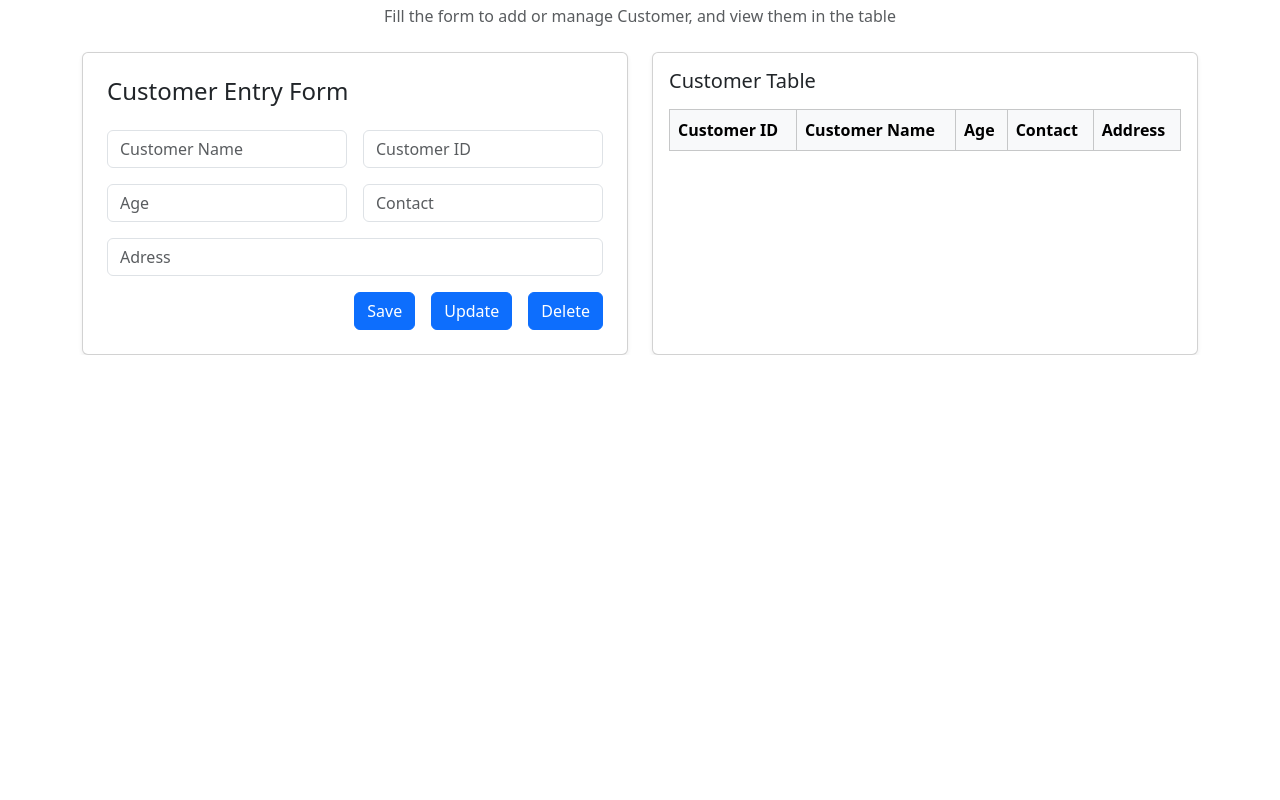
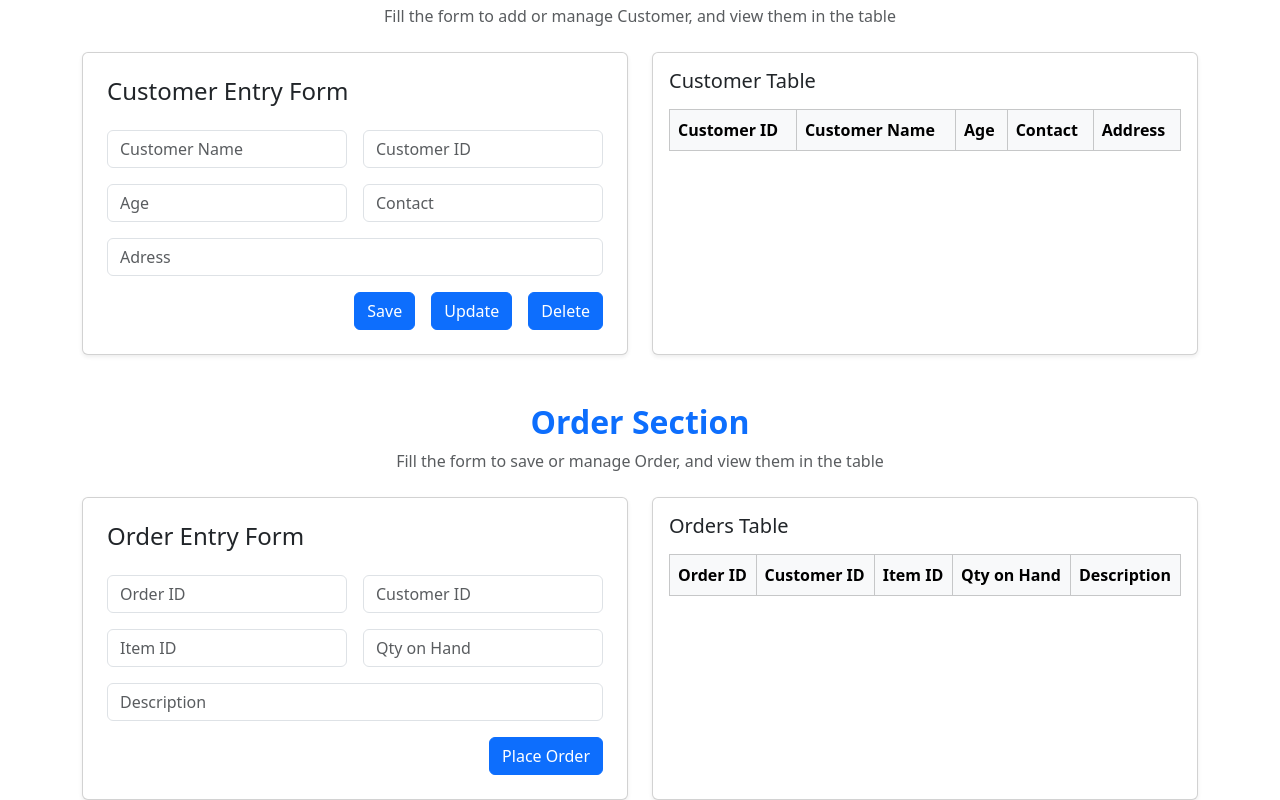
Before and after one commit to Sachinnn22/POS-system, a plain HTML site: page index.html in a window 1280 px wide. Shown: the part 772-1572 px from the top of the page. Before the commit the page ends 1127 px from the top, so only its background shows below. Drawn offline with nearby package versions, Linux system fonts and the light colour scheme.

Commit message:
update naviagte js

```diff
--- a/index.html
+++ b/index.html
@@ -172,59 +172,59 @@
         </div>
     </section>
 
-<!--    <section>-->
-<!--        <div class="container mt-5">-->
-<!--            <div class="mb-4 text-center">-->
-<!--                <h2 class="fw-bold text-primary">Order Section</h2>-->
-<!--                <p class="text-muted mb-0">Fill the form to save or manage Order, and view them in the table</p>-->
-<!--            </div>-->
+    <section id="order-content">
+        <div class="container mt-5">
+            <div class="mb-4 text-center">
+                <h2 class="fw-bold text-primary">Order Section</h2>
+                <p class="text-muted mb-0">Fill the form to save or manage Order, and view them in the table</p>
+            </div>
 
-<!--            <div class="row">-->
-<!--                <div class="col-lg-6 d-flex flex-wrap gap-3 justify-content-center">-->
-<!--                    <div class="card p-4 shadow-sm h-100 w-100">-->
-<!--                        <h4 class="mb-4">Order Entry Form</h4>-->
-<!--                        <form class="row g-3">-->
-<!--                            <div class="col-md-6">-->
-<!--                                <input type="text" class="form-control" placeholder="Order ID">-->
-<!--                            </div>-->
-<!--                            <div class="col-md-6">-->
-<!--                                <input type="text" class="form-control" placeholder="Customer ID">-->
-<!--                            </div>-->
-<!--                            <div class="col-md-6">-->
-<!--                                <input type="text" class="form-control" placeholder="Item ID">-->
-<!--                            </div>-->
-<!--                            <div class="col-md-6">-->
-<!--                                <input type="number" class="form-control" placeholder="Qty on Hand">-->
-<!--                            </div>-->
-<!--                            <div class="col-md-12">-->
-<!--                                <input type="text" class="form-control" placeholder="Description">-->
-<!--                            </div>-->
-<!--                            <div class="col-12 d-flex flex-wrap gap-3 justify-content-end">-->
-<!--                                <button type="button" class="btn btn-primary">Place Order</button>-->
-<!--                            </div>-->
-<!--                        </form>-->
-<!--                    </div>-->
-<!--                </div>-->
+            <div class="row">
+                <div class="col-lg-6 d-flex flex-wrap gap-3 justify-content-center">
+                    <div class="card p-4 shadow-sm h-100 w-100">
+                        <h4 class="mb-4">Order Entry Form</h4>
+                        <form class="row g-3">
+                            <div class="col-md-6">
+                                <input type="text" class="form-control" placeholder="Order ID">
+                            </div>
+                            <div class="col-md-6">
+                                <input type="text" class="form-control" placeholder="Customer ID">
+                            </div>
+                            <div class="col-md-6">
+                                <input type="text" class="form-control" placeholder="Item ID">
+                            </div>
+                            <div class="col-md-6">
+                                <input type="number" class="form-control" placeholder="Qty on Hand">
+                            </div>
+                            <div class="col-md-12">
+                                <input type="text" class="form-control" placeholder="Description">
+                            </div>
+                            <div class="col-12 d-flex flex-wrap gap-3 justify-content-end">
+                                <button type="button" class="btn btn-primary">Place Order</button>
+                            </div>
+                        </form>
+                    </div>
+                </div>
 
-<!--                <div class="col-lg-6">-->
-<!--                    <div class="card p-3 shadow-sm h-100">-->
-<!--                        <h5 class="mb-3">Orders Table</h5>-->
-<!--                        <table class="table table-bordered table-striped align-middle mb-0">-->
-<!--                            <thead class="table-light">-->
-<!--                            <tr>-->
-<!--                                <th scope="col">Order ID</th>-->
-<!--                                <th scope="col">Customer ID</th>-->
-<!--                                <th scope="col">Item ID</th>-->
-<!--                                <th scope="col">Qty on Hand</th>-->
-<!--                                <th scope="col">Description</th>-->
-<!--                            </tr>-->
-<!--                            </thead>-->
-<!--                        </table>-->
-<!--                    </div>-->
-<!--                </div>-->
-<!--            </div>-->
-<!--        </div>-->
-<!--    </section>-->
+                <div class="col-lg-6">
+                    <div class="card p-3 shadow-sm h-100">
+                        <h5 class="mb-3">Orders Table</h5>
+                        <table class="table table-bordered table-striped align-middle mb-0">
+                            <thead class="table-light">
+                            <tr>
+                                <th scope="col">Order ID</th>
+                                <th scope="col">Customer ID</th>
+                                <th scope="col">Item ID</th>
+                                <th scope="col">Qty on Hand</th>
+                                <th scope="col">Description</th>
+                            </tr>
+                            </thead>
+                        </table>
+                    </div>
+                </div>
+            </div>
+        </div>
+    </section>
 
 <!--<div class="container mt-5">-->
 <!--    <div class="mb-4 text-center">-->
@@ -283,19 +283,29 @@
         $("#home-nav").click(function () {
             $("#product-content").hide();
             $("#customer-content").hide();
+            $("#order-content").hide();
             $("#home-content").show();
         });
 
         $("#product-nav").click(function () {
             $("#home-content").hide();
             $("#customer-content").hide();
+            $("#order-content").hide();
             $("#product-content").show();
         });
 
         $("#customer-nav").click(function () {
             $("#home-content").hide();
             $("#product-content").hide();
+            $("#order-content").hide();
             $("#customer-content").show();
+        });
+
+        $("#order-nav").click(function () {
+            $("#home-content").hide();
+            $("#product-content").hide();
+            $("#order-content").show();
+            $("#customer-content").hide();
         });
 
 
```
